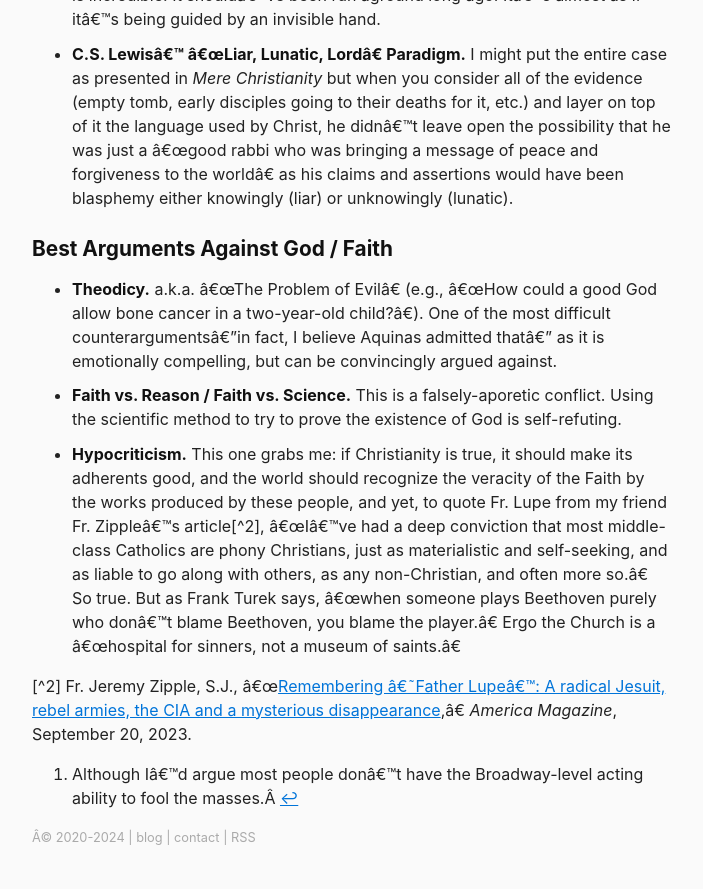
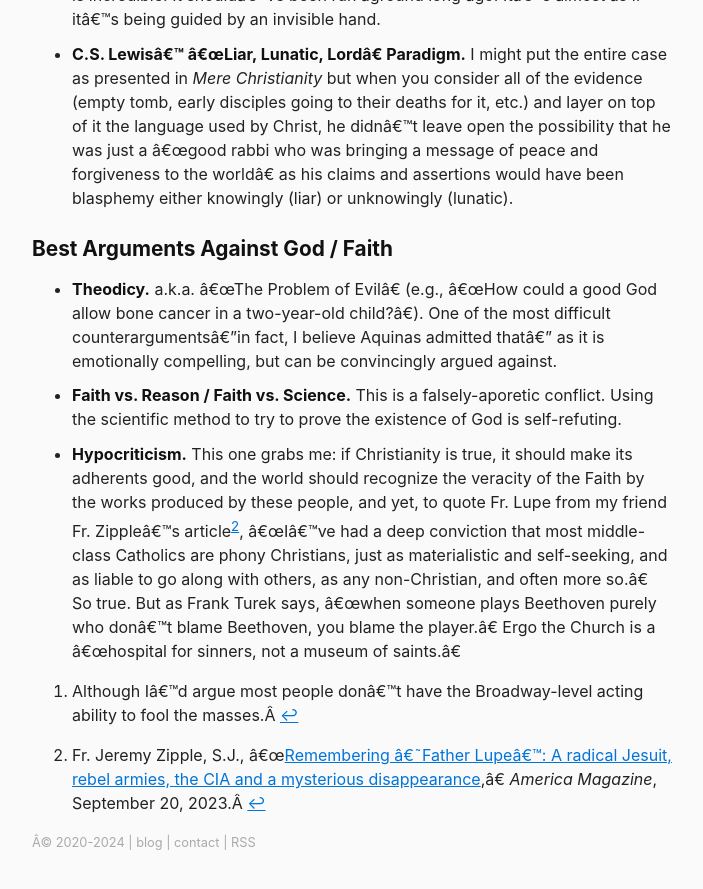
Before and after one commit to berensp/berensp.github.io, a Jekyll site: the page built from pages/apologia.md, in a window 1280 px wide and 900 px high, scrolled down 1064 px. Shown: the top 889 px of the window, without its empty margins (288-991 px from the left). Built offline with Jekyll 4.4.1, drawn with Linux system fonts in a browser that asks for light colours; a script that is not in the unit is left out.

Commit message:
Update apologia.md

```diff
--- a/pages/apologia.md
+++ b/pages/apologia.md
@@ -27,4 +27,4 @@
 - **Faith vs. Reason / Faith vs. Science.** This is a falsely-aporetic conflict. Using the scientific method to try to prove the existence of God is self-refuting.
 - **Hypocriticism.** This one grabs me: if Christianity is true, it should make its adherents good, and the world should recognize the veracity of the Faith by the works produced by these people, and yet, to quote Fr. Lupe from my friend Fr. Zipple's article[^2], "I've had a deep conviction that most middle-class Catholics are phony Christians, just as materialistic and self-seeking, and as liable to go along with others, as any non-Christian, and often more so." So true. But as Frank Turek says, "when someone plays Beethoven purely who don't blame Beethoven, you blame the player." Ergo the Church is a "hospital for sinners, not a museum of saints."
 
-[^2] Fr. Jeremy Zipple, S.J., "[Remembering 'Father Lupe': A radical Jesuit, rebel armies, the CIA and a mysterious disappearance](https://www.americamagazine.org/politics-society/2023/09/20/james-carney-jesuit-revolutionary-honduras-martyr-246126)," *America Magazine*, September 20, 2023.
+[^2]: Fr. Jeremy Zipple, S.J., "[Remembering 'Father Lupe': A radical Jesuit, rebel armies, the CIA and a mysterious disappearance](https://www.americamagazine.org/politics-society/2023/09/20/james-carney-jesuit-revolutionary-honduras-martyr-246126)," *America Magazine*, September 20, 2023.
```
